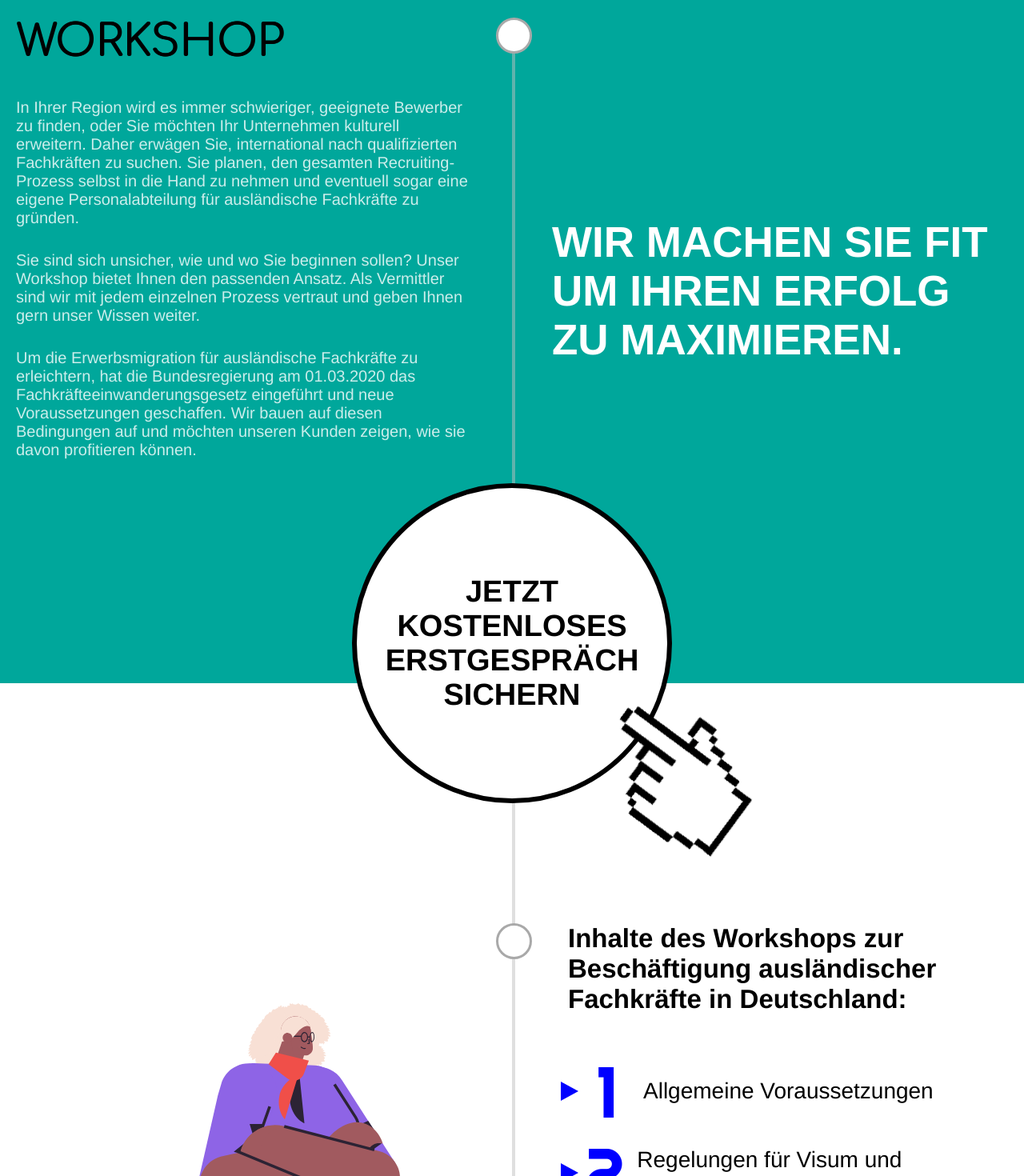
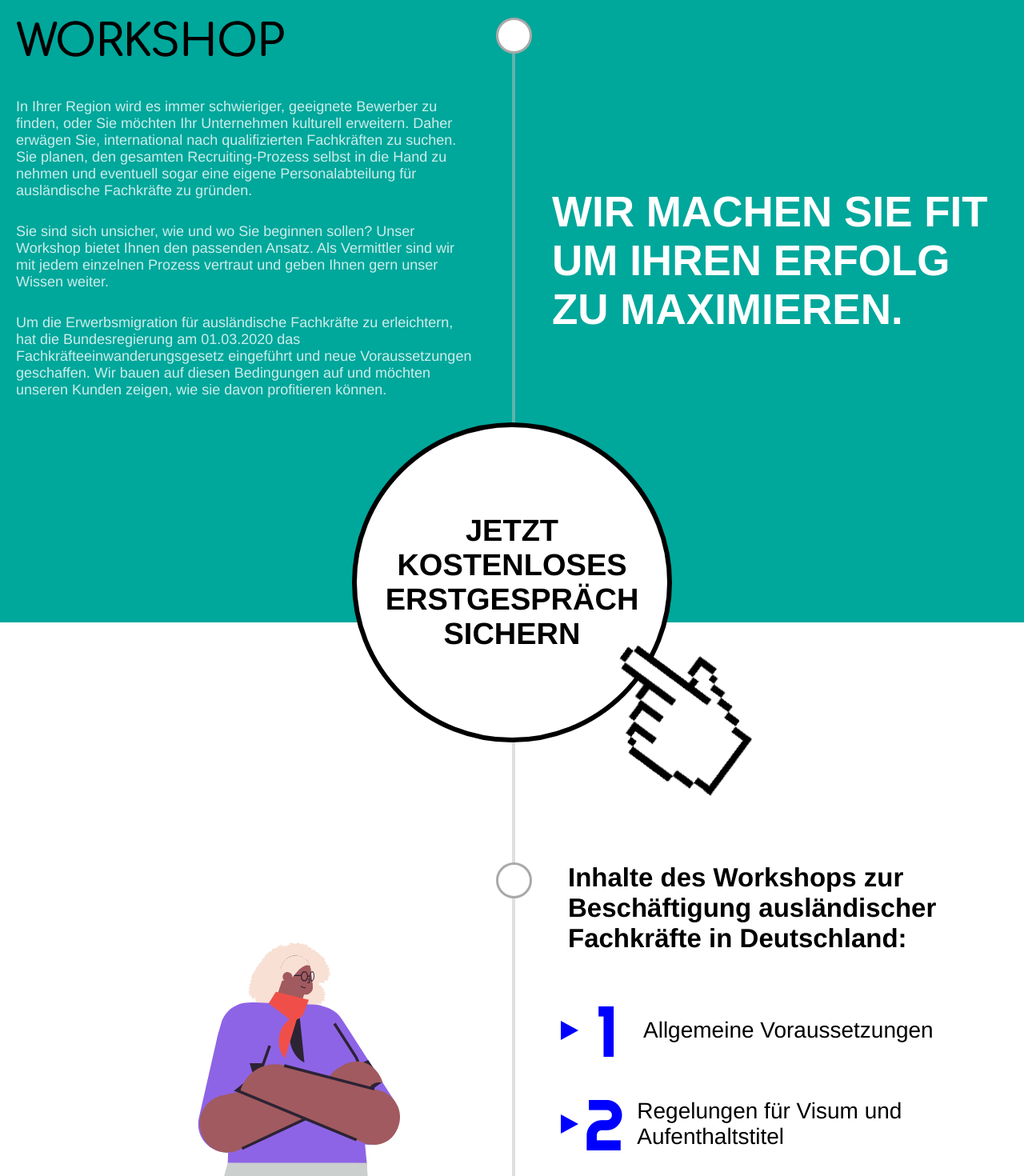
Before and after one commit to tommyb96/modern-mind-recruitment, a React (Create React App) app: page / in a window 1280 px wide. Shown: the part 8620-10090 px from the top of the page at 80% size. Built offline with nearby package versions, Linux system fonts and the light colour scheme.

Commit message:
fix vermittlung table

```diff
--- a/src/components/Vermittlung/Vermittlung.js
+++ b/src/components/Vermittlung/Vermittlung.js
@@ -1249,6 +1249,8 @@ const LeftBoldHeader = styled.th`
 `;
 
 const Row = styled.tr`
+  width: 50vw;
+
   //animation
   opacity: ${(props) => (props.isVisible ? 1 : 0)};
   transform: translateY(${(props) => (props.isVisible ? 0 : "10px")});
--- a/src/components/Workshop/Workshop.js
+++ b/src/components/Workshop/Workshop.js
@@ -656,10 +656,7 @@ const Heading = styled.div`
 const Section = styled.div`
   display: flex;
   flex-direction: row;
-
-  @media (max-width: 480px) {
-    margin-top: 10px;
-  }
+  margin-top: 15px;
 `;
 
 const Row = styled.div`
--- a/src/components/Workshop/WorkshopIntro.js
+++ b/src/components/Workshop/WorkshopIntro.js
@@ -306,7 +306,6 @@ const Table = styled.table`
   margin: auto;
   margin-top: 100px;
   margin-bottom: 250px;
-  font-size: 20px;
 
   @media (max-width: 1500px) {
     width: 100%;
@@ -353,7 +352,6 @@ const LeftDiv = styled.th`
   color: black;
   width: 50%;
   padding-right: 100px;
-  font-size: 20px;
   text-align: start;
   padding-bottom: 30px;
   color: white;
@@ -376,7 +374,6 @@ const LeftDiv = styled.th`
     padding-bottom: 20px;
     padding-left: 30px;
     padding-right: 20px;
-    font-size: 18px;
   }
 `;
 
```
